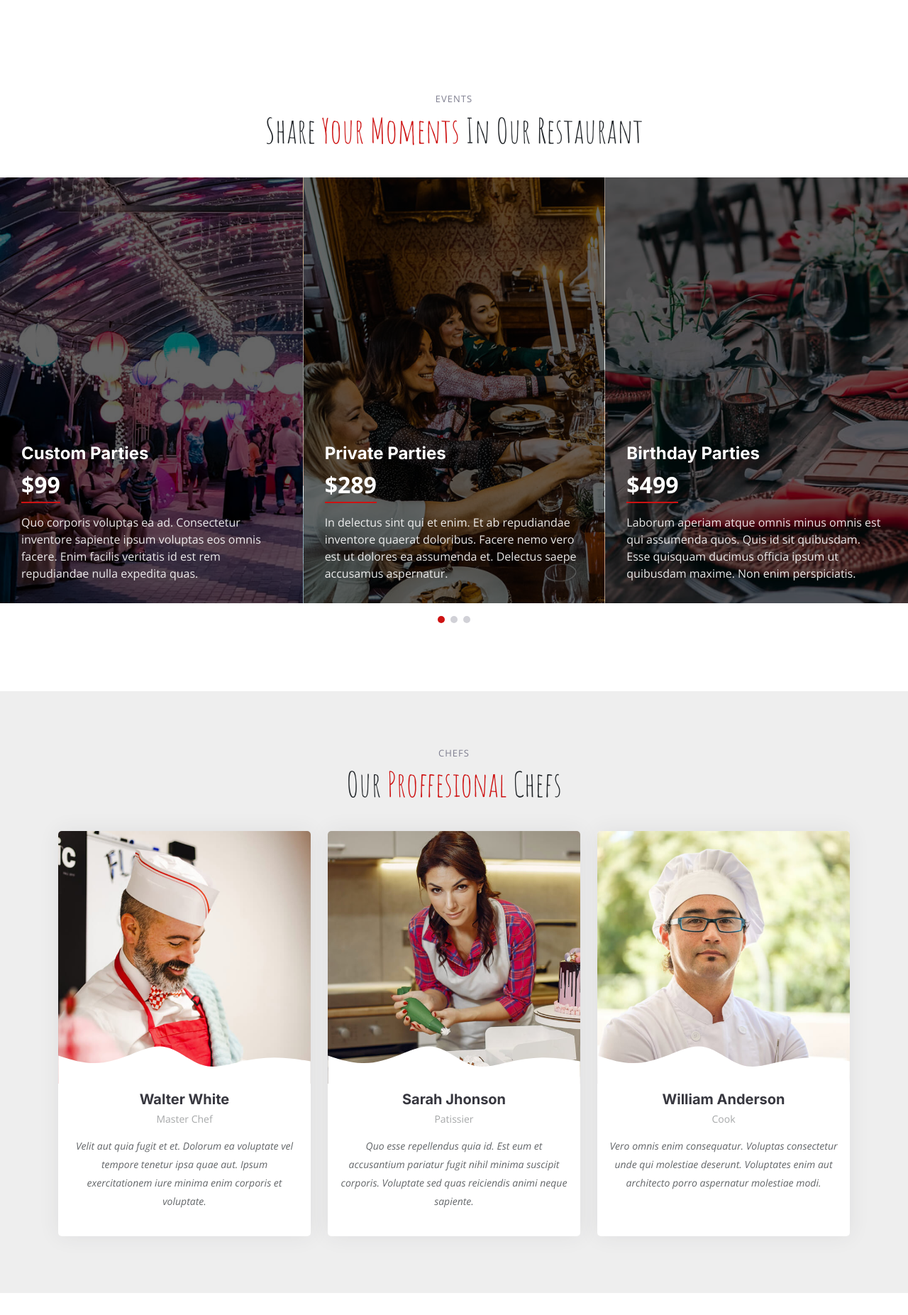
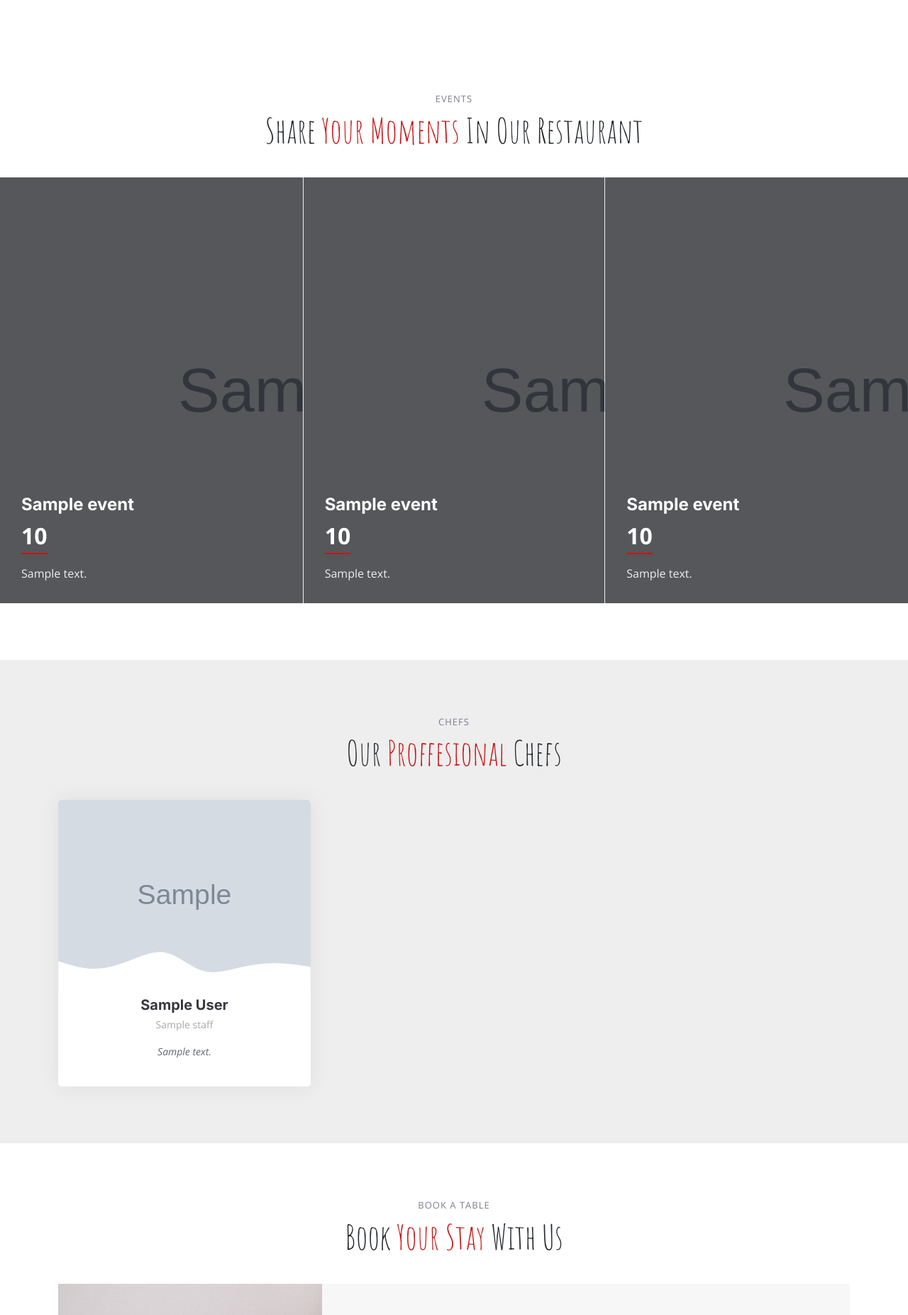
Before and after one commit to Oksana-Om/yummy_feb_om, a Django app: page / in a window 1280 px wide. Shown: the part 690-2543 px from the top of the page at 71% size. Run offline with Django 5.2, Linux system fonts and the light colour scheme; tables that the repository leaves empty hold one stand-in row (values such as "Sample post"); grey boxes marked "Sample" are stand-in pictures; some libraries are stand-ins or nearby versions.

Commit message:
added Event, Staff

```diff
--- a/main/admin.py
+++ b/main/admin.py
@@ -1,8 +1,9 @@
 from django.contrib import admin
-from .models import Category, Dish
-
+from .models import Category, Dish, Event, Staff
 
 admin.site.register(Dish)
+admin.site.register(Event)
+admin.site.register(Staff)
 
 @admin.register(Category)
 class CategoryAdmin(admin.ModelAdmin):
--- a/main/models.py
+++ b/main/models.py
@@ -49,7 +49,10 @@ class Event(models.Model):
     sort = models.IntegerField(default=0)
 
     class Meta:
-        db_table = 'events'
+        db_table = 'main_events'
+
+    def __str__(self):
+        return self.name
 
 class Staff(models.Model):
     first_name = models.CharField(max_length=20)
@@ -60,6 +63,9 @@ class Staff(models.Model):
 
     is_visible = models.BooleanField(default=True)
     sort = models.IntegerField(default=0)
+
+    def __str__(self):
+        return self.last_name
 
 class Gallery(models.Model):
     photo = models.ImageField(upload_to='gallery/')
--- a/main/templates/chefs.html
+++ b/main/templates/chefs.html
@@ -1,17 +1,15 @@
 <section id="chefs" class="chefs section-bg">
     <div class="container" data-aos="fade-up">
-
         <div class="section-header">
             <h2>Chefs</h2>
             <p>Our <span>Proffesional</span> Chefs</p>
         </div>
-
         <div class="row gy-4">
-
+            {% for person in chef_member %}
                 <div class="col-lg-4 col-md-6 d-flex align-items-stretch" data-aos="fade-up" data-aos-delay="100">
                     <div class="chef-member">
                         <div class="member-img">
-                <img src="assets/img/chefs/chefs-1.jpg" class="img-fluid" alt="">
+                            <img src="{{ person.photo.url }}" class="img-fluid" alt="">
                             <div class="social">
                                 <a href=""><i class="bi bi-twitter"></i></a>
                                 <a href=""><i class="bi bi-facebook"></i></a>
@@ -20,52 +18,15 @@
                             </div>
                         </div>
                         <div class="member-info">
-                <h4>Walter White</h4>
-                <span>Master Chef</span>
-                <p>Velit aut quia fugit et et. Dolorum ea voluptate vel tempore tenetur ipsa quae aut. Ipsum exercitationem iure minima enim corporis et voluptate.</p>
+                            <h4>{{ person.first_name}} {{ person.last_name}}</h4>
+                            <span>{{ person.job_title}} </span>
+                            <p class="description">
+                                {{ person.desc }}
+                            </p>
                         </div>
                     </div>
-          </div><!-- End Chefs Member -->
-
-          <div class="col-lg-4 col-md-6 d-flex align-items-stretch" data-aos="fade-up" data-aos-delay="200">
-            <div class="chef-member">
-              <div class="member-img">
-                <img src="assets/img/chefs/chefs-2.jpg" class="img-fluid" alt="">
-                <div class="social">
-                  <a href=""><i class="bi bi-twitter"></i></a>
-                  <a href=""><i class="bi bi-facebook"></i></a>
-                  <a href=""><i class="bi bi-instagram"></i></a>
-                  <a href=""><i class="bi bi-linkedin"></i></a>
+                </div>
+            {% endfor %}
          </div>
     </div>
-              <div class="member-info">
-                <h4>Sarah Jhonson</h4>
-                <span>Patissier</span>
-                <p>Quo esse repellendus quia id. Est eum et accusantium pariatur fugit nihil minima suscipit corporis. Voluptate sed quas reiciendis animi neque sapiente.</p>
-              </div>
-            </div>
-          </div><!-- End Chefs Member -->
-
-          <div class="col-lg-4 col-md-6 d-flex align-items-stretch" data-aos="fade-up" data-aos-delay="300">
-            <div class="chef-member">
-              <div class="member-img">
-                <img src="assets/img/chefs/chefs-3.jpg" class="img-fluid" alt="">
-                <div class="social">
-                  <a href=""><i class="bi bi-twitter"></i></a>
-                  <a href=""><i class="bi bi-facebook"></i></a>
-                  <a href=""><i class="bi bi-instagram"></i></a>
-                  <a href=""><i class="bi bi-linkedin"></i></a>
-                </div>
-              </div>
-              <div class="member-info">
-                <h4>William Anderson</h4>
-                <span>Cook</span>
-                <p>Vero omnis enim consequatur. Voluptas consectetur unde qui molestiae deserunt. Voluptates enim aut architecto porro aspernatur molestiae modi.</p>
-              </div>
-            </div>
-          </div><!-- End Chefs Member -->
-
-        </div>
-
-      </div>
-    </section><!-- End Chefs Section -->
+</section>
--- a/main/templates/events.html
+++ b/main/templates/events.html
@@ -8,34 +8,18 @@
 
             <div class="slides-3 swiper" data-aos="fade-up" data-aos-delay="100">
                 <div class="swiper-wrapper">
-
-            <div class="swiper-slide event-item d-flex flex-column justify-content-end" style="background-image: url(assets/img/events-1.jpg)">
-              <h3>Custom Parties</h3>
-              <div class="price align-self-start">$99</div>
+                    {% for event in events %}
+                        <div class="swiper-slide event-item d-flex flex-column justify-content-end" style="background-image: url(media/{{ event.photo }})">
+                            <h3>{{ event }}</h3>
+                            <div class="price align-self-start">{{event.price}}</div>
                             <p class="description">
-                Quo corporis voluptas ea ad. Consectetur inventore sapiente ipsum voluptas eos omnis facere. Enim facilis veritatis id est rem repudiandae nulla expedita quas.
+                                {{ event.desc }}
                             </p>
-            </div><!-- End Event item -->
-
-            <div class="swiper-slide event-item d-flex flex-column justify-content-end" style="background-image: url(assets/img/events-2.jpg)">
-              <h3>Private Parties</h3>
-              <div class="price align-self-start">$289</div>
-              <p class="description">
-                In delectus sint qui et enim. Et ab repudiandae inventore quaerat doloribus. Facere nemo vero est ut dolores ea assumenda et. Delectus saepe accusamus aspernatur.
-              </p>
-            </div><!-- End Event item -->
-
-            <div class="swiper-slide event-item d-flex flex-column justify-content-end" style="background-image: url(assets/img/events-3.jpg)">
-              <h3>Birthday Parties</h3>
-              <div class="price align-self-start">$499</div>
-              <p class="description">
-                Laborum aperiam atque omnis minus omnis est qui assumenda quos. Quis id sit quibusdam. Esse quisquam ducimus officia ipsum ut quibusdam maxime. Non enim perspiciatis.
-              </p>
-            </div><!-- End Event item -->
-
+                        </div>
+                    {% endfor %}
                 </div>
                 <div class="swiper-pagination"></div>
             </div>
 
       </div>
-    </section><!-- End Events Section -->
+</section>
--- a/main/templates/menu.html
+++ b/main/templates/menu.html
@@ -10,4 +10,4 @@
         {% include 'menu_dish_list.html' %}
 
       </div>
-    </section><!-- End Menu Section -->
+    </section>
--- a/main/views.py
+++ b/main/views.py
@@ -1,26 +1,21 @@
 from django.shortcuts import render
 from unicodedata import category
 
-from .models import Category, Dish
+from .models import Category, Dish, Event, Staff
 #from .models import Dish
 
 # Create your views here.
 def index(request):
     ...
-    #categories = Category.objects.all()
-    #categories = Category.objects.filter(is_visible=True)
     categories = Category.objects.get(pk=1)
-    #categories = Category.objects.filter()
-    #categories = Category.objects.last()
-    categories = Category.objects.get(pk=1)
-   # dishes_by_category = Dish.objects.filter(category=categories, is_visible=True)
-    #for dish in categories.dishes.all():
-    #for dish in categories:
-     #   print(dish)
-    #print()
-   # pass
+    #events = Event.objects.get(pk=1)
+
+    events = Event.objects.filter(is_visible=True)
+    chef_member = Staff.objects.filter(is_visible=True)
     categories = Category.objects.filter(is_visible=True)
     context = {
-        'categories': categories
+        'categories': categories,
+        'events': events,
+        'chef_member': chef_member,
     }
     return render(request, 'index.html', context=context)
```
Also changed, not shown: main/migrations/0005_alter_event_table.py (added), media/events/events-1.jpg (added), media/events/events-2.jpg (added), media/events/events-3.jpg (added), media/staff/chefs-1.jpg (added), media/staff/chefs-1_fEWr7ya.jpg (added), media/staff/chefs-2.jpg (added), media/staff/chefs-3.jpg (added). Lines whose indentation alone changed are shown as unchanged.
